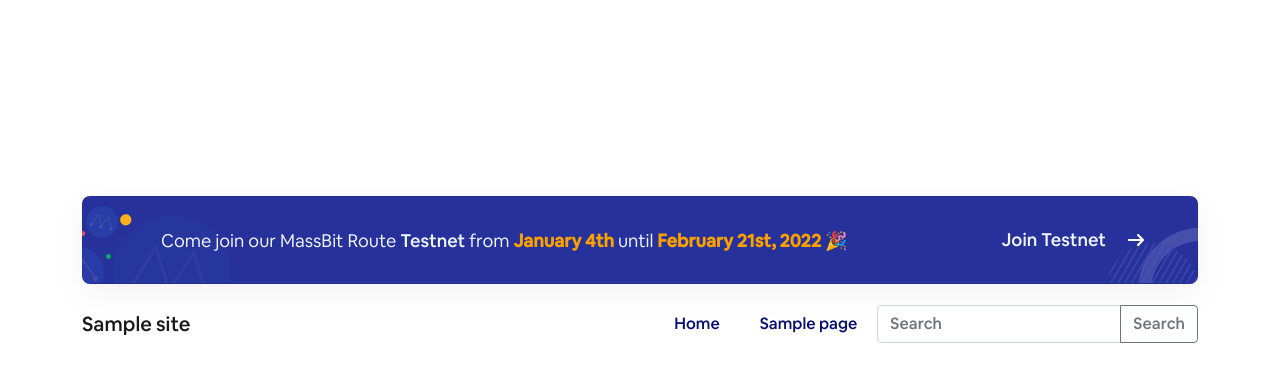
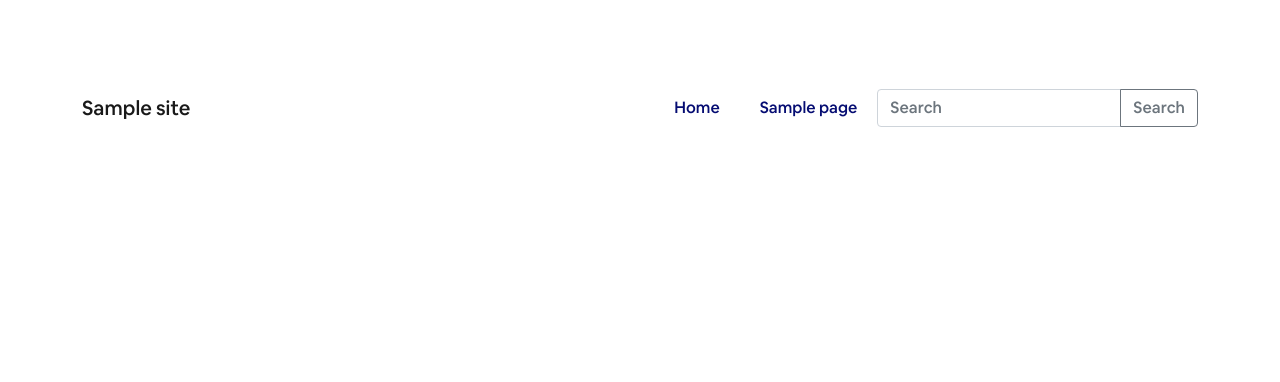
Before and after one commit to massbitprotocol/blog, a WordPress theme: template themes/massbit/header.php in a window 1280 px wide. Shown: the top 382 px of the page. Run offline with PHP 8.4 and a stand-in for WordPress, Linux system fonts and the light colour scheme; the site name, menu and one post (Sample post) are stand-ins, and other content is empty; some libraries are stand-ins or nearby versions.

Commit message:
Remove banner

```diff
--- a/themes/massbit/header.php
+++ b/themes/massbit/header.php
@@ -16,23 +16,16 @@ $navbar_position = get_theme_mod('navbar_position', 'static'); // Get custom met
 $search_enabled  = get_theme_mod('search_enabled', '1'); // Get custom meta-value.
 ?>
 
-<body <?php body_class('testnet'); ?>>
+<body <?php body_class(); ?>>
 	<?php wp_body_open(); ?>
 	<a href="#main" class="visually-hidden-focusable"><?php esc_html_e('Skip to main content', 'massbit'); ?></a>
 	<div id="wrapper">
-		<nav id="header" class="navbar navbar-expand-lg navbar-light mb-navbar flex-wrap <?php if (isset($navbar_position) && 'fixed_top' === $navbar_position) : echo ' fixed-top';
+		<nav id="header" class="navbar navbar-expand-lg navbar-light mb-navbar <?php if (isset($navbar_position) && 'fixed_top' === $navbar_position) : echo ' fixed-top';
 																				elseif (isset($navbar_position) && 'fixed_bottom' === $navbar_position) : echo ' fixed-bottom';
 																				endif;
 																				if (is_home() || is_front_page()) : echo ' home';
 																				endif; ?>">
-		<div class="mb-banner-testnet w-100">
-            <div class="container">
-                <div class="mb-banner-testnet-inner">
-                    <div>Come join our MassBit Route <span>Testnet</span> from <b>January 4th</b> until <b>February 21st, 2022</b> 🎉 </div>
-                    <a href="https://massbit.io/massbit-route.html#ExploreMassBitRoute" class="btn btn-link-white btn-right-icon"><span>Join Testnet</span></a>
-                </div>
-            </div>
-        </div>
+
 			<div class="container">
 				<a class="navbar-brand" href="https://massbit.io/" title="<?php echo esc_attr(get_bloginfo('name', 'display')); ?>" rel="home">
 					<?php
```
